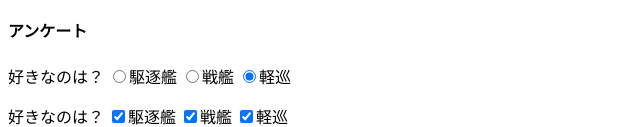
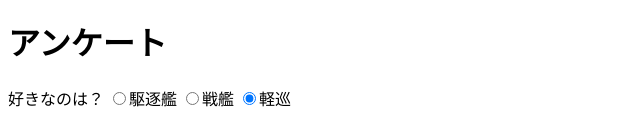
Before and after one commit to KyknaVerniy/web1, a plain HTML site: page index.html in a window 1280 px wide. Shown: the part 265-392 px from the top of the page, without its empty margins (0-640 px from the left). Drawn offline with Linux system fonts and the light colour scheme.

Commit message:
Update index.html

```diff
--- a/index.html
+++ b/index.html
@@ -1,8 +1,5 @@
 # web1
 <html>
-<head>
-  <title>味噌煮込み???</title>
-</head>
 <body>
 
 <p><audio src="owari.mp3" controls>audio要素をサポートしていないブラウザで閲覧されています</audio></p>
@@ -11,7 +8,7 @@
 
 
 
-<h4>アンケート</h4>
+<h1>アンケート</h1>
 <p>好きなのは？
 <input type="radio"name="input11"value="kutiku" checked>駆逐艦
 <input type="radio"name="input11"value="senkan" checked>戦艦
```
